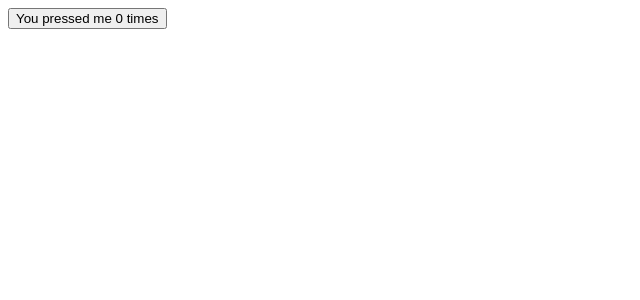
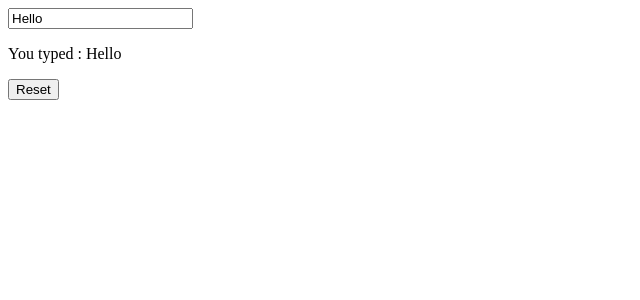
Before and after one commit to this-is-emon/react-practice, a React (Vite) app in the folder 03counter/: page / in a window 1280 px wide. Shown: the top 300 px of the page, without its empty margins (0-640 px from the left). Built offline with nearby package versions, Linux system fonts and the light colour scheme.

Commit message:
Text handler component added

```diff
--- a/03counter/src/App.jsx
+++ b/03counter/src/App.jsx
@@ -1,11 +1,14 @@
-import Counter from "./components/Counter/counter";
+//import Counter from "./components/Counter/counter";
 //import ObjectInUseState from "./components/ObjectInUseState";
+
+import InputText from "./components/InputText/InputText";
 
 function App() {
   return (
     <>
       {/* <ObjectInUseState /> */}
-      <Counter />
+      {/* <Counter /> */}
+      <InputText />
     </>
   );
 }
--- /dev/null
+++ b/03counter/src/components/InputText/InputText.jsx
@@ -0,0 +1,21 @@
+// eslint-disable-next-line no-unused-vars
+import React, { useState } from "react";
+
+function InputText() {
+  const [text, setText] = useState("Hello");
+
+  const handleText = (e) => {
+    setText(e.target.value);
+  };
+  return (
+    <>
+      <input type="text" value={text} onChange={handleText} />
+      <p>You typed : {text}</p>
+      <button type="button" onClick={() => setText("Hello!")}>
+        Reset
+      </button>
+    </>
+  );
+}
+
+export default InputText;
```
